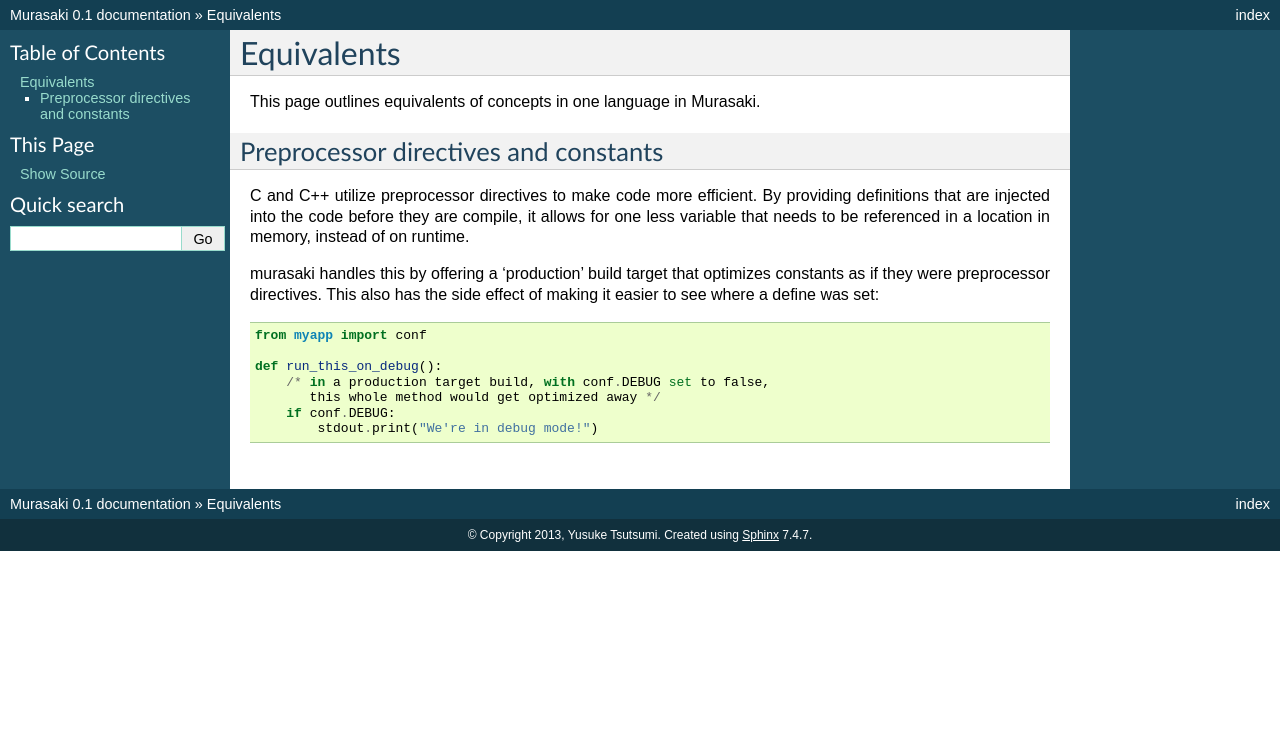
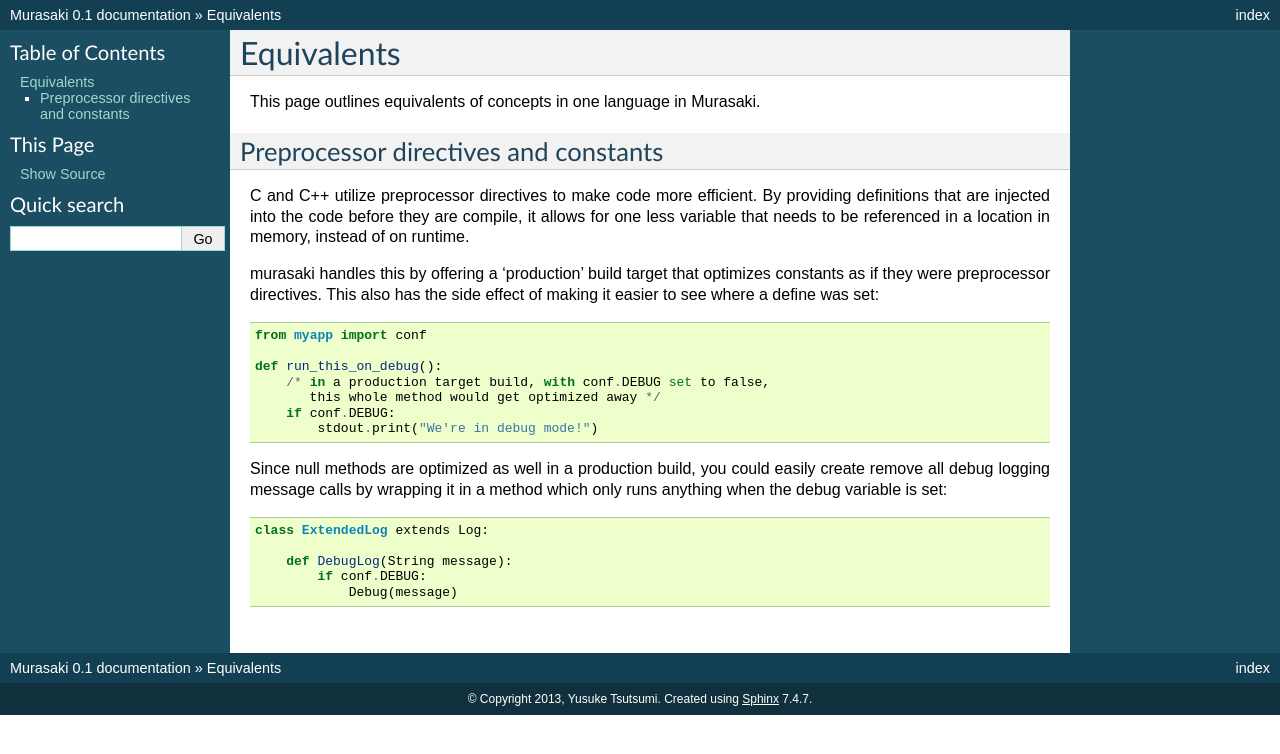
Before and after one commit to toumorokoshi/greyhawk-language, a Sphinx documentation site: the page built from docs/equivalents.rst, in a window 1280 px wide. Shown: the top 754 px of the page. Built offline with Sphinx 7.4.7, drawn with Linux system fonts in a browser that asks for light colours.

Commit message:
Adding more info about equivalents, fixing gitignore

```diff
--- a/docs/equivalents.rst
+++ b/docs/equivalents.rst
@@ -22,3 +22,14 @@ has the side effect of making it easier to see where a define was set::
            this whole method would get optimized away */
         if conf.DEBUG:
             stdout.print("We're in debug mode!")
+
+Since null methods are optimized as well in a production build, you
+could easily create remove all debug logging message calls by wrapping
+it in a method which only runs anything when the debug variable is
+set::
+
+    class ExtendedLog extends Log:
+
+        def DebugLog(String message):
+            if conf.DEBUG:
+                Debug(message)
```
Also changed, not shown: 1 other file.
